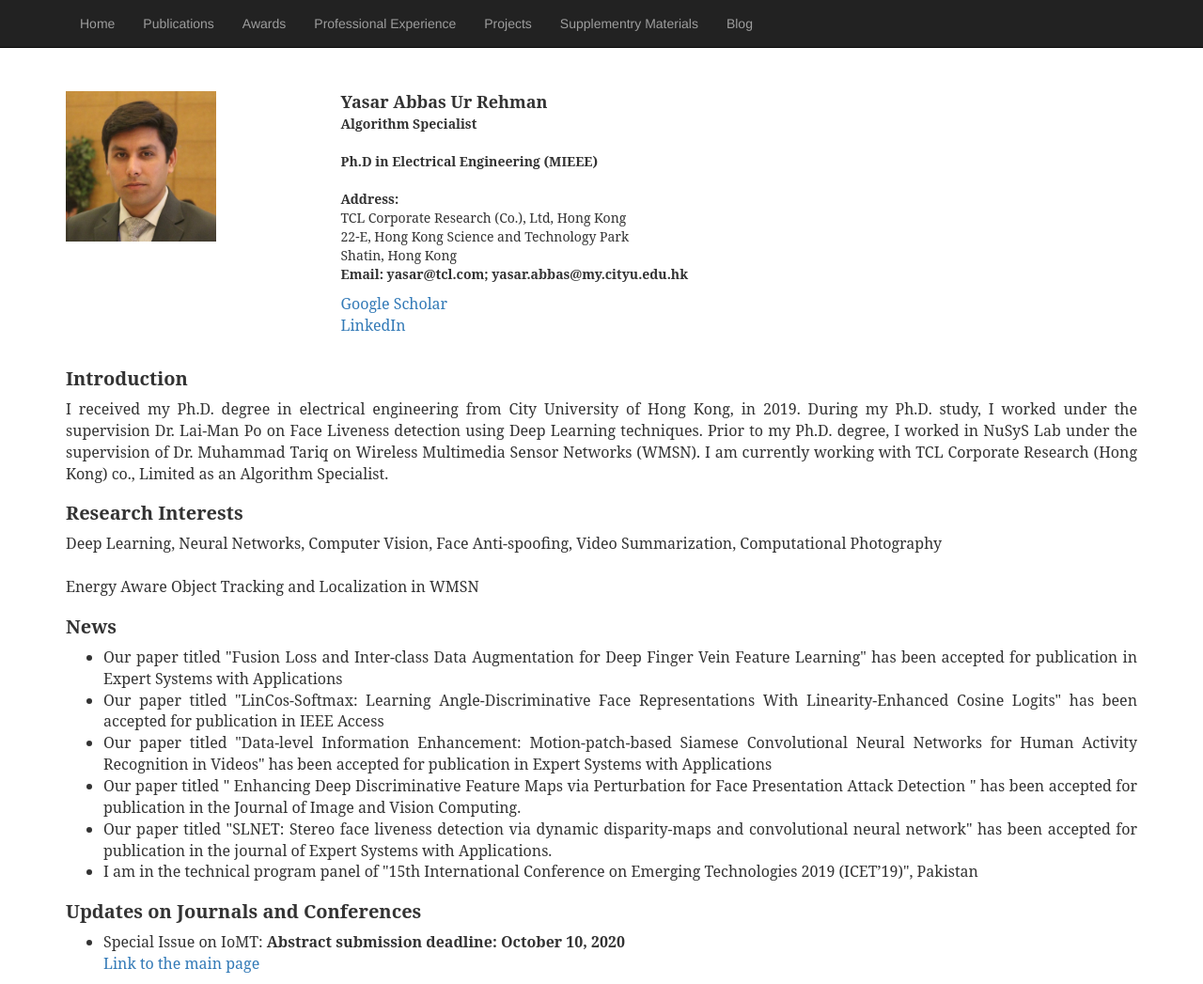
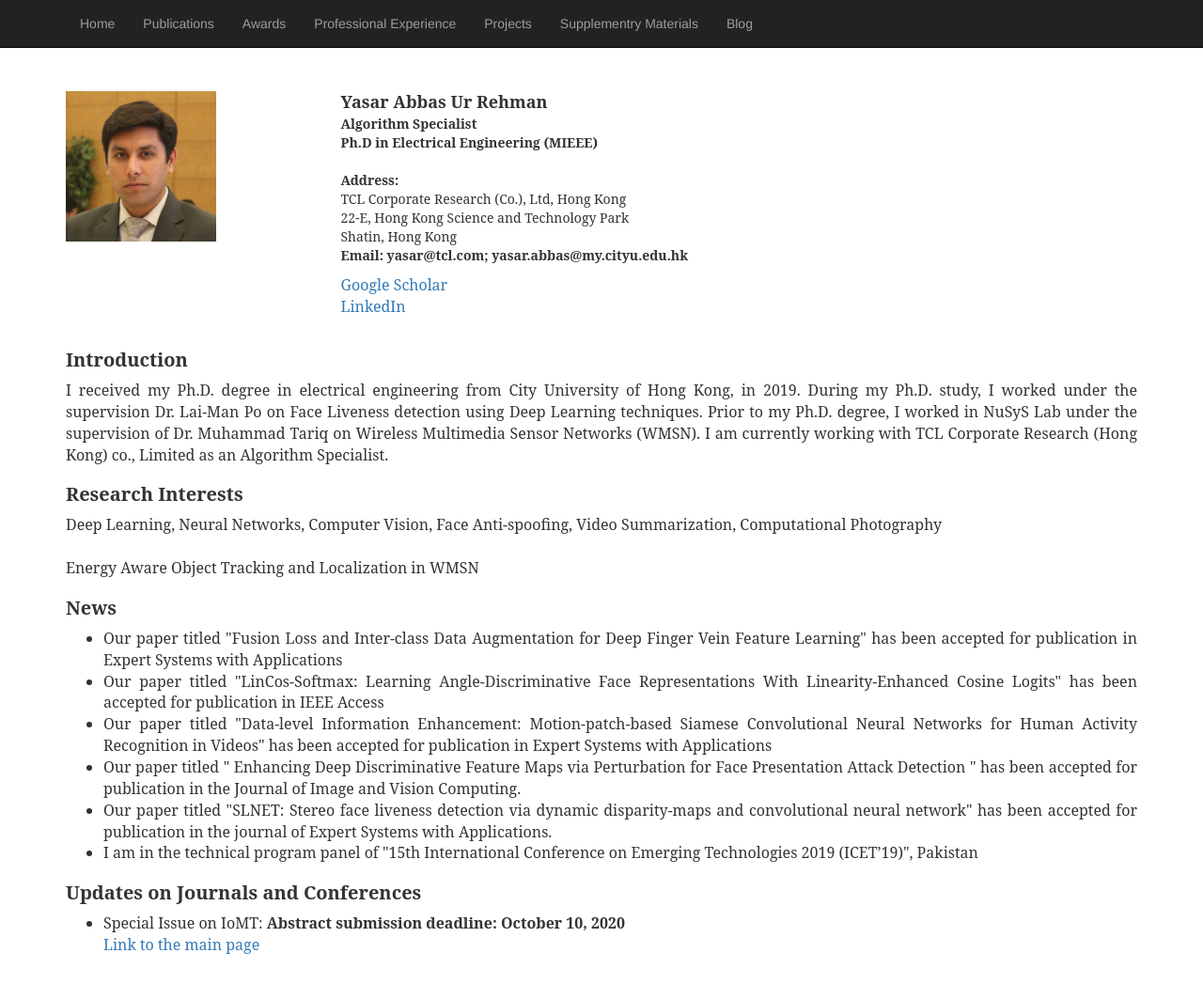
Before and after one commit to yasar-rehman/yasar, a Jekyll site: the page built from index.html, in a window 1280 px wide. Shown: the whole page at 94% size. Built offline with Jekyll 4.4.1, drawn with Linux system fonts in a browser that asks for light colours; some web fonts are replaced.

Commit message:
Update index.html

```diff
--- a/index.html
+++ b/index.html
@@ -12,7 +12,7 @@
 			</div>
 			<div class=col-md-9 pull-right">
 			        <div style="margin-top:3%; font-family: 'Serif', Times New Roman; font-size: 18px;"><b>Yasar Abbas Ur Rehman</b></div>
-			     	<div style="text-align:justify; font-family: 'Serif', Times New Roman; font-size:16x;"><b>Algorithm Specialist</b></div><br>
+			     	<div style="text-align:justify; font-family: 'Serif', Times New Roman; font-size:16x;"><b>Algorithm Specialist</b></div>
 				<div style="text-align:justify; font-family: 'Serif', Times New Roman; font-size:16x;"><b>Ph.D in Electrical Engineering (MIEEE)</b></div><br>
                 		<div style="text-align:justify;font-family: 'Serif', Times New Roman; font-size: 16x;">
 				<p>
```
